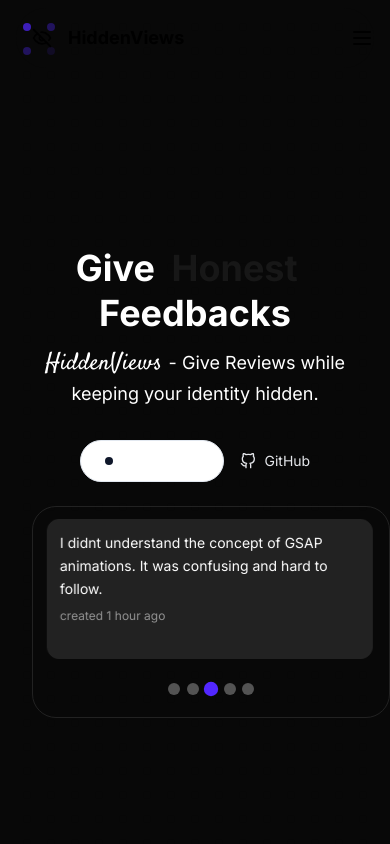
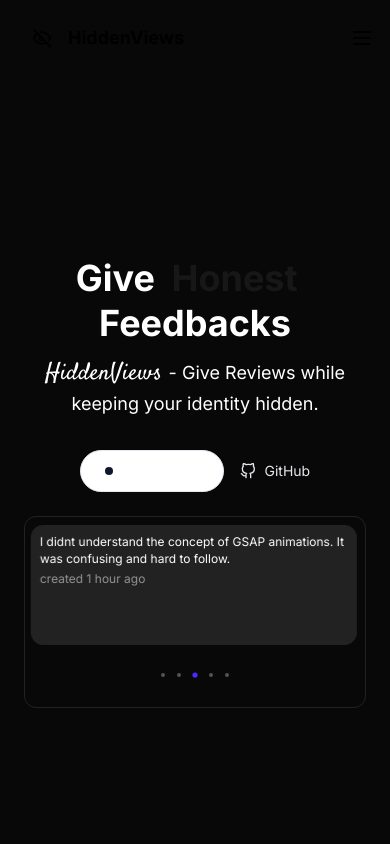
Before and after one commit to RadicalThinker/HiddenViews, a Next.js app: page / in a window 390 px wide. Shown: the top 844 px of the page. Built offline with nearby package versions, Linux system fonts and the light colour scheme.

Commit message:
mobile responsive

```diff
--- a/src/app/page.tsx
+++ b/src/app/page.tsx
@@ -247,7 +247,7 @@ export default function Home() {
       <div className="bg-[#080808] min-h-screen">
       <NavbarDemo >
       <Suspense fallback={null}>
-        <div className="absolute z-0 inset-0 h-[123vh] w-full">
+        <div className="absolute z-0 inset-0 h-[123vh] w-full hidden md:block">
           <DotGrid
             dotSize={8}
             gap={16}
@@ -294,7 +294,7 @@ export default function Home() {
         </div>
 
         {/* Carousel for Messages */}
-        <div className="w-full max-w-4xl mx-auto px-4 sm:px-6 lg:px-8">
+        <div className="w-full max-w-4xl mx-auto px-2 sm:px-4 lg:px-8">
           <Carousel
             autoplay={true}
             autoplayDelay={3000}
--- a/src/components/Carousel.tsx
+++ b/src/components/Carousel.tsx
@@ -1,4 +1,4 @@
-import { useEffect, useState, useRef } from "react";
+import { useEffect,useState ,  useRef } from "react";
 import { motion, PanInfo, useMotionValue, useTransform } from "motion/react";
 import React, { JSX } from "react";
 
@@ -16,19 +16,24 @@ const useResponsiveWidth = () => {
       let baseWidth = 660;
       let itemHeight = 160;
 
-      // Mobile devices
-      if (width < 640) {
-        baseWidth = width - 64; // Reserve space for container padding (32px each side)
+      // Small mobile devices (phones)
+      if (width < 480) {
+        baseWidth = width - 64; // 32px padding each side for gaps
+        itemHeight = 120;
+      }
+      // Mobile devices (large phones)
+      else if (width < 640) {
+        baseWidth = width - 80; // 40px padding each side for gaps
         itemHeight = 140;
       }
       // Tablet devices
       else if (width < 1024) {
-        baseWidth = width - 96; // Reserve space for container padding (48px each side)
+        baseWidth = width - 64; // 32px padding each side
         itemHeight = 150;
       }
       // Desktop
       else {
-        baseWidth = Math.min(660, width - 128); // Max 660px or screen width - container padding (64px each side)
+        baseWidth = Math.min(660, width - 128); // Max 660px or 64px padding each side
         itemHeight = 160;
       }
 
@@ -116,9 +121,9 @@ const CarouselItem: React.FC<CarouselItemProps> = ({
       }}
       transition={effectiveTransition}
     >
-      <div className="p-3 sm:p-4 md:p-5">
-        <p className="text-sm sm:text-base md:text-lg lg:text-xl text-white mb-2 sm:mb-3 leading-relaxed">{item.description}</p>
-        <p className="text-xs sm:text-sm md:text-md text-text-200/60">{item.icon}</p>
+      <div className="p-2 sm:p-3 md:p-4 lg:p-5">
+        <p className="text-xs sm:text-sm md:text-base lg:text-lg text-white mb-1 sm:mb-2 md:mb-3 leading-snug sm:leading-relaxed line-clamp-4 sm:line-clamp-none">{item.description}</p>
+        <p className="text-xs sm:text-sm text-text-200/60 mt-auto">{item.icon}</p>
       </div>
     </motion.div>
   );
@@ -181,8 +186,9 @@ export default function Carousel({
 
   // Calculate padding based on screen size for better mobile experience
   const containerPadding = responsive ? (
-    responsiveDimensions.width < 640 ? 32 : // Mobile: 32px padding (matches hook calculation)
-    responsiveDimensions.width < 1024 ? 48 : // Tablet: 48px padding (matches hook calculation)
+    responsiveDimensions.width < 480 ? 32 : // Small mobile: 32px padding
+    responsiveDimensions.width < 640 ? 40 : // Mobile: 40px padding for side gaps
+    responsiveDimensions.width < 1024 ? 48 : // Tablet: 48px padding
     64 // Desktop: 64px padding (matches hook calculation)
   ) : 32;
 
@@ -285,15 +291,16 @@ export default function Carousel({
       ref={containerRef}
       className={`relative overflow-hidden ${
         round
-          ? "rounded-full border border-white p-4"
-          : "rounded-[24px] border border-[#222] py-2 px-4"
-      } ${responsive ? 'max-w-4xl mx-auto' : ''}`}
+          ? "rounded-full border border-white p-2 sm:p-3 md:p-4"
+          : "rounded-xl sm:rounded-2xl border border-[#222] py-1 px-4 sm:px-6 md:px-4"
+      } ${responsive ? 'w-full max-w-xs sm:max-w-md md:max-w-2xl lg:max-w-4xl mx-auto' : ''}`}
       style={{
-        width: `${actualContainerWidth}px`,
+        width: responsive ? 'auto' : `${actualContainerWidth}px`,
+        maxWidth: responsive ? `${actualContainerWidth}px` : 'none',
         height: `${containerHeight}px`,
       }}
     >
-      <div className="flex justify-center items-start pt-1">
+      <div className="flex justify-center items-start pt-1 pb-1">
         <motion.div
           className="flex"
           drag="x"
@@ -332,11 +339,15 @@ export default function Carousel({
           round ? "absolute z-20 bottom-12 left-1/2 -translate-x-1/2" : "mt-6"
         }`}
       >
-        <div className="flex w-[150px] justify-between px-8">
+        <div className={`flex justify-between px-4 sm:px-6 md:px-8 ${
+          responsive && responsiveDimensions.width < 640
+            ? 'w-[100px] sm:w-[120px]'
+            : 'w-[150px]'
+        }`}>
           {items.map((_, index) => (
             <motion.div
               key={index}
-              className={`h-3 w-3 rounded-full cursor-pointer transition-colors duration-150 ${
+              className={`h-1 w-1 sm:h-1.5 sm:w-1.5 rounded-full cursor-pointer transition-colors duration-150 ${
                 currentIndex % items.length === index
                   ? round
                     ? "bg-white"
@@ -346,7 +357,7 @@ export default function Carousel({
                   : "bg-[rgba(255,255,255,0.3)]"
               }`}
               animate={{
-                scale: currentIndex % items.length === index ? 1.2 : 1,
+                scale: currentIndex % items.length === index ? 1.3 : 1,
               }}
               onClick={() => setCurrentIndex(index)}
               transition={{ duration: 0.15 }}
```
